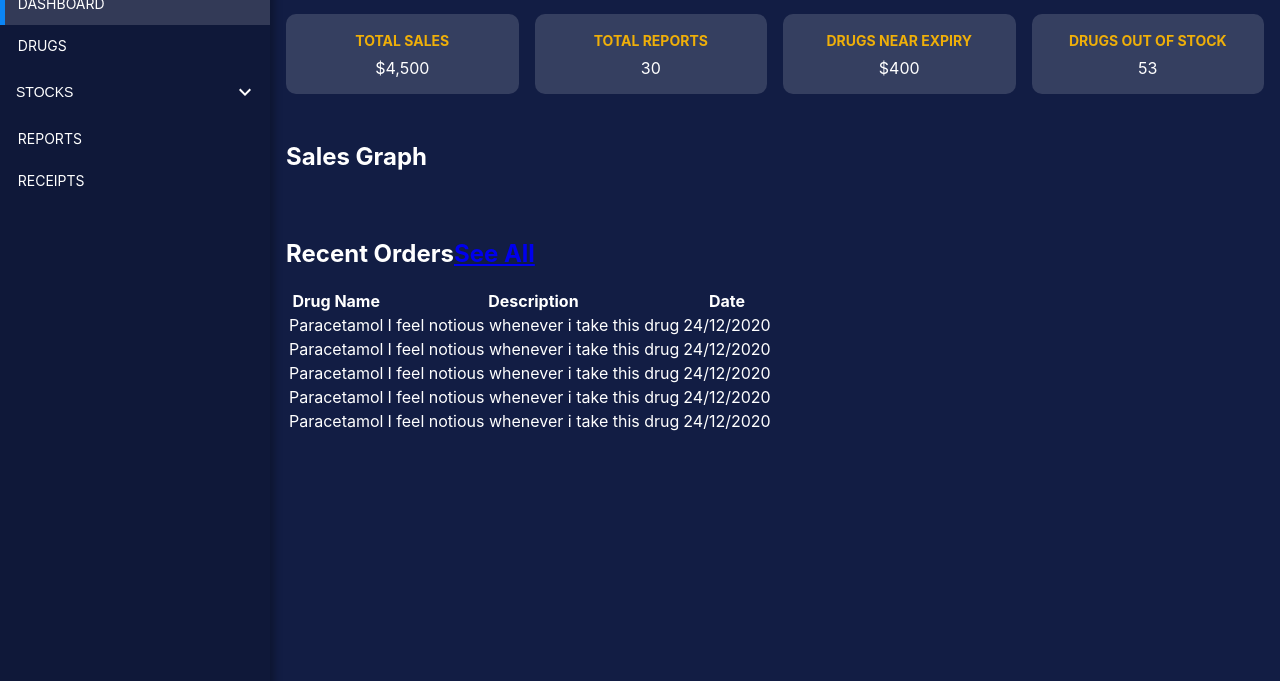
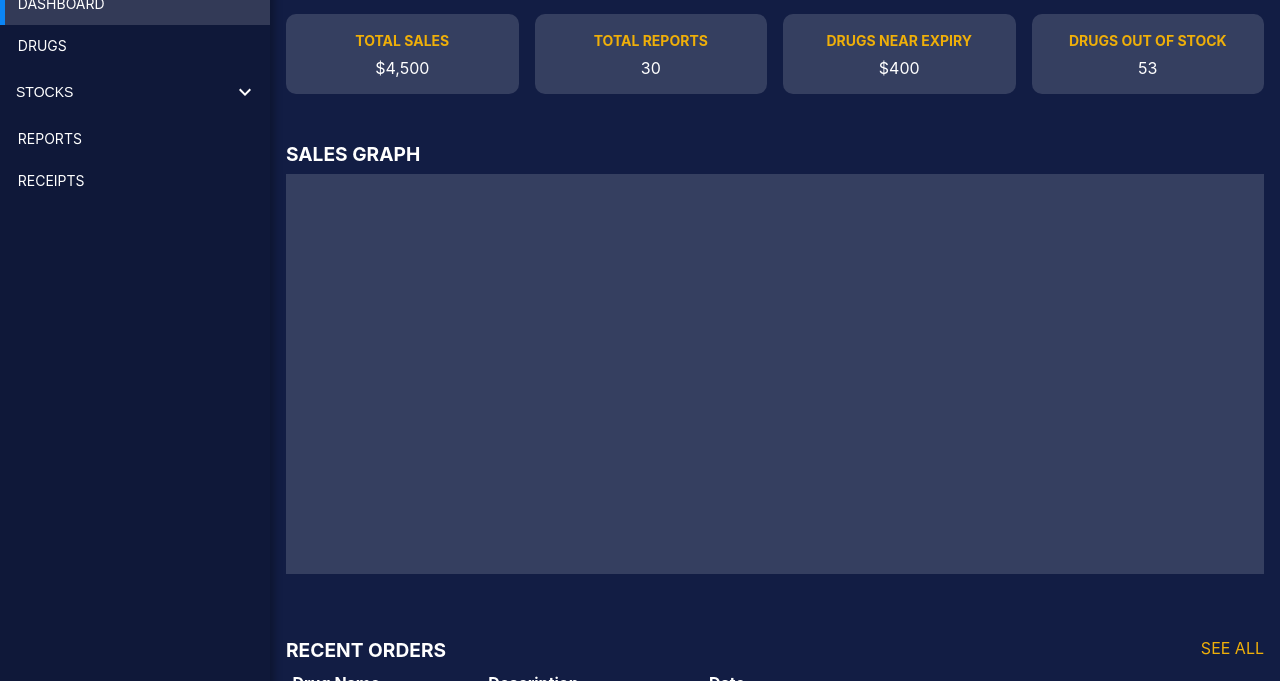
Before and after one commit to Obitrim/PHARMACY-DATABASE-MANAGEMENT-APPLICATION, a React app in the folder client/: page /admin in a window 1280 px wide. Shown: the part 119-800 px from the top of the page. Built offline with nearby package versions, Linux system fonts and the light colour scheme.

Commit message:
styled section headings

```diff
--- a/client/src/views/AdminPages/Dashboard/Dashboard.css
+++ b/client/src/views/AdminPages/Dashboard/Dashboard.css
@@ -14,7 +14,33 @@
 	grid-gap: 1rem;
 }
 
+.Dashboard__SalesGraph {
+	min-height: 50vh;
+	border-radius: var(--b-radius);
+	background-color: rgba(255, 255, 255, 0.15);
+}
+
 .Dashboard__RecentOrders {
 	width: 100%;
 	overflow-x: auto;
 }
+
+.Section__Heading {
+	text-transform: uppercase;
+	font-size: calc(var(--font-size) * 1.2);
+
+	display: flex;
+	justify-content: space-between;
+	margin-bottom: 0.5rem;
+}
+
+.Dashboard__SeeAll {
+	font-size: var(--font-size);
+	color: var(--warning);
+	text-decoration: none;
+	font-weight: normal;
+}
+
+.Dashboard__SeeAll:hover {
+	text-decoration: underline;
+}
```
